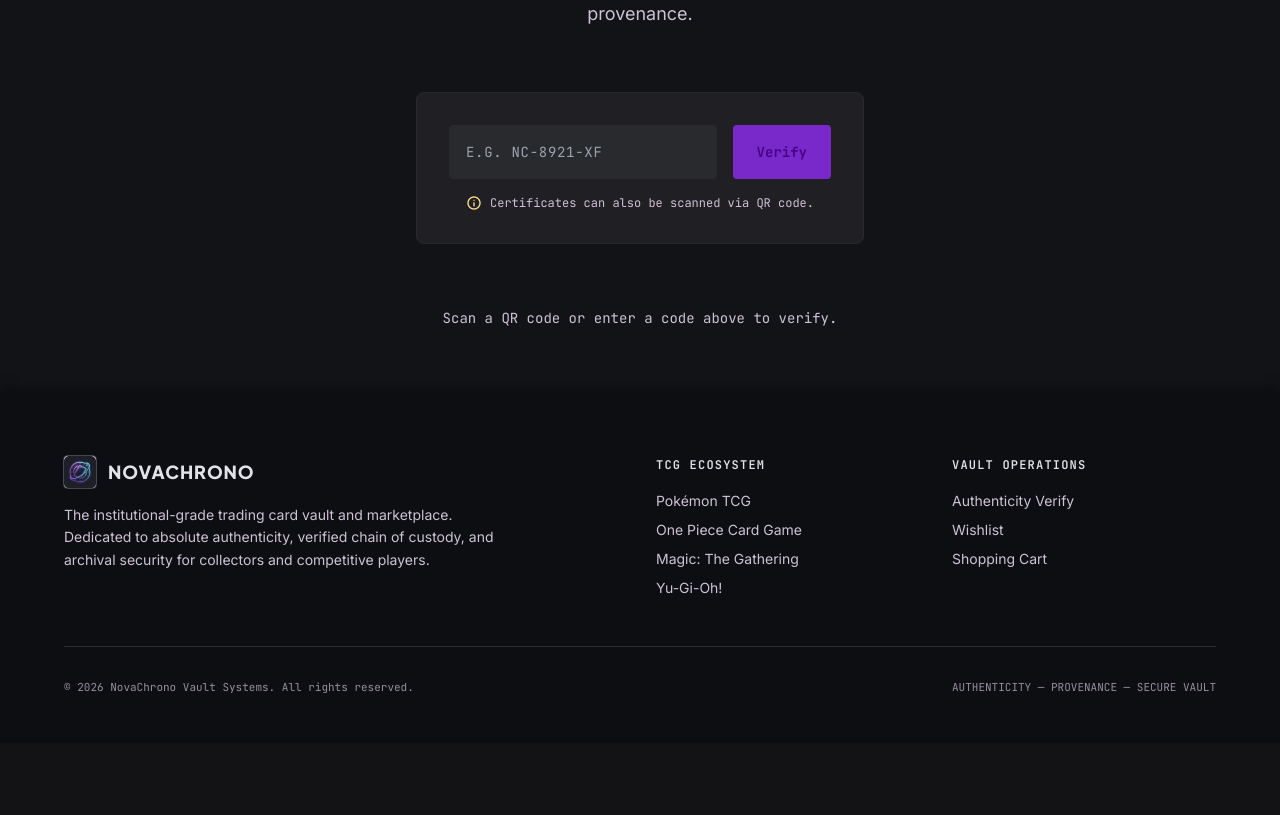
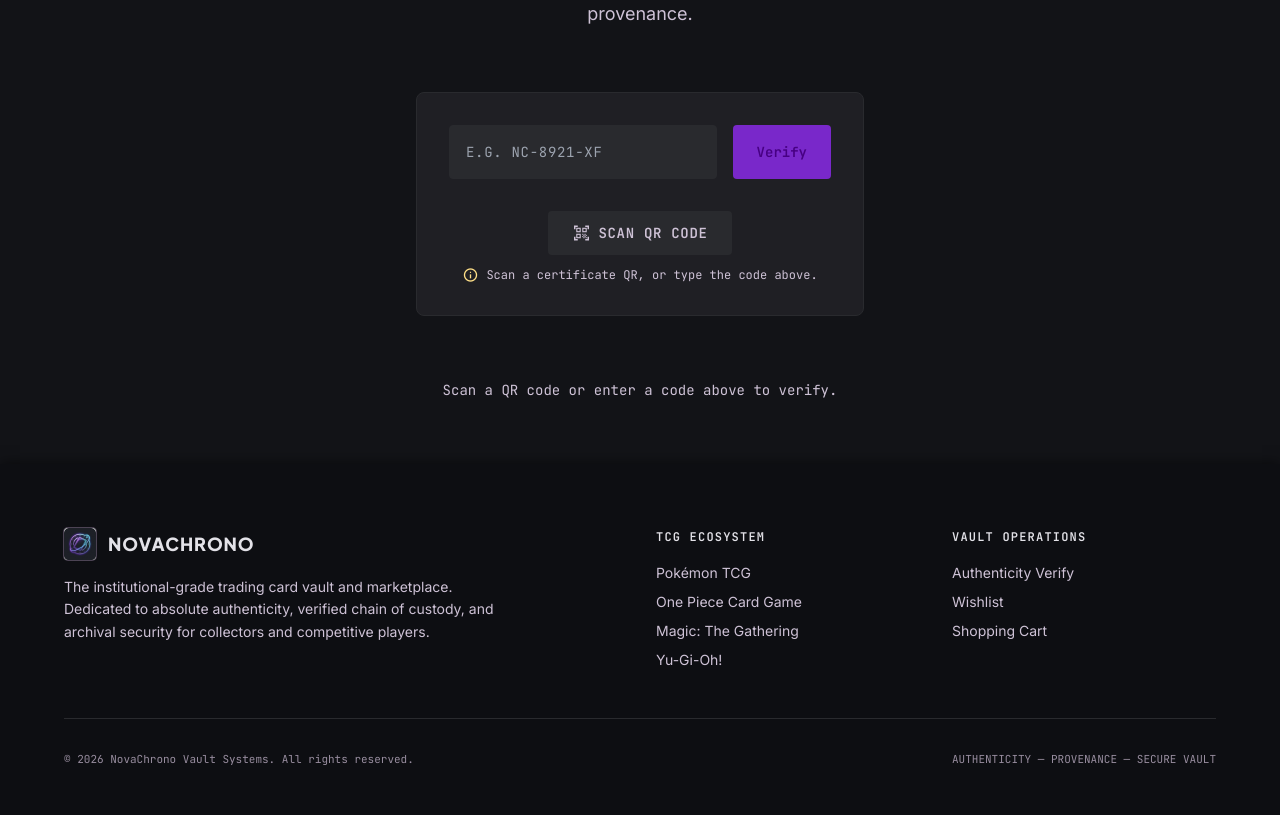
Before and after one commit to aly-osha/NovaChrono, a Django app: page /certify/verify/ in a window 1280 px wide. Shown: the part 314-1129 px from the top of the page. Before the commit the page ends 1007 px from the top, so only its background shows below. Run offline with Django 5.2, Linux system fonts and the light colour scheme; some libraries are stand-ins or nearby versions.

Commit message:
feat(certificates): add QR generation and camera scanning (FR-56)
FR-56 was listed as implemented but was not: verify.html claimed certificates could be scanned while offering no scanner.

No schema change and no new dependency. The QR encodes a verification URL that already existed, computed on demand in certificates/qr.py rather than stored, so an existing certificate keeps working if the domain changes. Rendering uses a CDN JS library, so requirements.txt stays Django-only.

Also fixes a pre-existing bug: certificate_number is UNIQUE per schema section 18 but defaulted to an empty string, and SQLite treats two blank strings as duplicates. Only the first certificate in the database could ever be created; every later issue raised IntegrityError. Generation now happens before insert and the one bad row was backfilled.

```diff
--- a/certificates/models.py
+++ b/certificates/models.py
@@ -55,6 +55,12 @@ class AuthenticityCertificate(models.Model):
         if not self.issue_date:
             from django.utils import timezone
             self.issue_date = timezone.now().date()
+        # certificate_number is UNIQUE in the schema, so it must be populated
+        # on every insert. It is derived from verification_code, which the
+        # view sets before saving. The guard below keeps the column unique
+        # even when verification_code is assigned after construction.
+        if not self.certificate_number and self.verification_code:
+            self.certificate_number = f"NC-{self.verification_code}"
         # Keep the schema's status column and the legacy is_active flag in sync.
         if self.status == "valid":
             self.is_active = True
--- a/certificates/views.py
+++ b/certificates/views.py
@@ -8,10 +8,17 @@ from django.contrib.auth.decorators import login_required
 from .models import AuthenticityCertificate
 from products.models import Product
 from analytics.models import ActivityLog
+from .qr import attach_qr_urls, verification_url
 
 
 def public_verify(request):
-    """Public certificate verification page."""
+    """Public certificate verification page (FR-54..FR-58).
+
+    Reachable three ways, all landing here:
+      - manual code entry:  /certify/verify/?code=NC-1234
+      - QR scan (FR-56):   the decoded QR URL IS this page with ?code=
+      - printed label:     whatever absolute URL the QR encodes
+    """
     code = request.GET.get("code", "").strip().upper()
     cert = None
     found = False
@@ -25,19 +32,28 @@ def public_verify(request):
         except AuthenticityCertificate.DoesNotExist:
             found = False
 
-    return render(request, "certificates/verify.html", {
+    context = {
         "code": code,
         "cert": cert,
         "found": found,
-    })
+    }
+    if cert:
+        # FR-53: show the certificate's own QR so a buyer can re-verify or
+        # save it. Computed, never stored.
+        attach_qr_urls(request, [cert])
+        context["qr_url"] = cert.qr_url
+    return render(request, "certificates/verify.html", context)
 
 
 @login_required
 def admin_certificate_list(request):
     from django.contrib.auth.decorators import user_passes_test
-    certs = AuthenticityCertificate.objects.select_related(
+    certs = list(AuthenticityCertificate.objects.select_related(
         "product", "issued_by",
-    ).all()
+    ).all())
+    # FR-53: attach a computed QR URL per certificate for the admin to
+    # print / download. No schema change, nothing persisted.
+    attach_qr_urls(request, certs)
     return render(request, "certificates/admin_list.html", {"certs": certs})
 
 
--- /dev/null
+++ b/templates/certificates/_qr_scanner.html
@@ -0,0 +1,122 @@
+{% comment %}
+QR scanner — FR-56.
+
+Opens the device camera with html5-qrcode, decodes a NovaChrono
+certificate QR, extracts the `code` query parameter, and submits the
+existing manual-entry form. Nothing new is submitted; the form and its
+backend are unchanged.
+
+Fallbacks, in order:
+  1. no camera / permission denied  -> explain, keep manual entry usable
+  2. https required for getUserMedia on non-localhost hosts -> explain
+  3. decoded text is a bare code   -> used directly
+  4. decoded text is the verify URL -> `code=` pulled out of it
+{% endcomment %}
+
+<div id="nc-scanner" class="mt-space-md">
+  <button type="button" id="nc-scan-btn"
+          class="w-full inline-flex items-center justify-center gap-space-xs px-space-lg py-space-sm rounded-lg bg-surface-container-high text-on-surface-variant font-mono text-sm font-semibold uppercase tracking-wider hover:bg-surface-container hover:text-primary transition-colors">
+    <span class="material-symbols-outlined text-[18px]">qr_code_scanner</span>
+    Scan QR Code
+  </button>
+
+  <p id="nc-scan-hint" class="hidden mt-space-sm text-center text-on-surface-variant font-mono text-[11px]">
+    Point the camera at a NovaChrono certificate QR code.
+  </p>
+
+  <div id="nc-scan-reader" class="hidden mt-space-md mx-auto" style="max-width:320px"></div>
+
+  <p id="nc-scan-error" class="hidden mt-space-sm text-center text-error font-mono text-[11px]"></p>
+</div>
+
+<script src="https://unpkg.com/html5-qrcode@2.3.8/html5-qrcode.min.js"
+        onerror="window.ncScannerLibFailed = true;"></script>
+<script>
+(function () {
+  var btn = document.getElementById('nc-scan-btn');
+  var hint = document.getElementById('nc-scan-hint');
+  var reader = document.getElementById('nc-scan-reader');
+  var error = document.getElementById('nc-scan-error');
+  var scanner = null;
+
+  function fail(msg) {
+    error.textContent = msg;
+    error.classList.remove('hidden');
+  }
+
+  function reset() {
+    error.classList.add('hidden');
+    if (scanner) {
+      try { scanner.stop(); } catch (e) { /* already stopped */ }
+      scanner = null;
+    }
+    reader.innerHTML = '';
+    reader.classList.add('hidden');
+    hint.classList.add('hidden');
+    btn.disabled = false;
+  }
+
+  // A scan may yield the full verify URL or a bare code. Accept both.
+  function codeFromDecoded(text) {
+    if (!text) { return null; }
+    var trimmed = text.trim();
+    var m = trimmed.match(/[?&]code=([^&]+)/i);
+    if (m) { return decodeURIComponent(m[1]); }
+    if (/^https?:\/\//i.test(trimmed)) { return null; }
+    return trimmed;
+  }
+
+  function submit(code) {
+    var input = document.getElementById('code');
+    if (!input) { return; }
+    input.value = code;
+    if (input.form) { input.form.submit(); }
+  }
+
+  if (!btn) { return; }
+
+  btn.addEventListener('click', function () {
+    error.classList.add('hidden');
+
+    if (window.ncScannerLibFailed || !window.Html5Qrcode) {
+      fail('Scanner library unavailable (offline?). Enter the code below.');
+      return;
+    }
+    if (!navigator.mediaDevices || !navigator.mediaDevices.getUserMedia) {
+      fail('This browser cannot access a camera. Enter the code below.');
+      return;
+    }
+    // getUserMedia requires a secure context: https, or localhost.
+    if (window.location.protocol !== 'https:' &&
+        !['localhost', '127.0.0.1', '::1'].includes(window.location.hostname)) {
+      fail('Camera access needs HTTPS. Enter the code below.');
+      return;
+    }
+
+    btn.disabled = true;
+    reader.classList.remove('hidden');
+    hint.classList.remove('hidden');
+
+    scanner = new window.Html5Qrcode('nc-scan-reader');
+
+    scanner.start(
+      { facingMode: 'environment' },
+      { fps: 10, qrbox: { width: 220, height: 220 } },
+      function (decoded) {
+        var code = codeFromDecoded(decoded);
+        if (code) {
+          reset();
+          submit(code);
+        }
+      },
+      function () { /* per-frame misses are normal; stay quiet */ }
+    ).catch(function (e) {
+      reset();
+      var msg = (e && e.name === 'NotAllowedError')
+        ? 'Camera permission denied. Enter the code below.'
+        : 'Could not start the camera. Enter the code below.';
+      fail(msg);
+    });
+  });
+})();
+</script>
--- a/templates/certificates/verify.html
+++ b/templates/certificates/verify.html
@@ -22,9 +22,12 @@
       </button>
     </form>
 
-    <div class="mt-space-md flex items-center justify-center gap-space-xs text-on-surface-variant text-xs font-mono">
-      <span class="material-symbols-outlined text-[16px] text-tertiary-fixed">info</span>
-      <span>Certificates can also be scanned via QR code.</span>
+    <div class="mt-space-md flex flex-col items-center gap-space-sm">
+      {% include "certificates/_qr_scanner.html" %}
+      <div class="flex items-center gap-space-xs text-on-surface-variant text-xs font-mono">
+        <span class="material-symbols-outlined text-[16px] text-tertiary-fixed">info</span>
+        <span>Scan a certificate QR, or type the code above.</span>
+      </div>
     </div>
   </div>
 
@@ -56,14 +59,34 @@
             </div>
           </div>
 
-          {% if cert.qr_code_url %}
-            <div class="mt-space-xl">
-              <a href="{{ cert.qr_code_url }}" target="_blank" class="inline-flex items-center gap-space-xs px-space-md py-space-sm rounded-lg bg-secondary-container/10 text-secondary-fixed-dim font-mono text-sm hover:bg-secondary-container/20 transition-colors">
-                <span class="material-symbols-outlined text-[18px]">qr_code_2</span>
-                View QR Certificate
-              </a>
+          {% comment %}
+FR-53: show the certificate's own QR. The URL is computed server-side
+(certificates/qr.py) — nothing is stored, so this stays correct even if
+the deployment host changes.
+{% endcomment %}
+<div class="mt-space-xl pt-space-lg border-t border-surface-container-high">
+              <div class="flex flex-col md:flex-row gap-space-xl items-center">
+                <div class="shrink-0">
+                  {% include "certificates/_qr_display.html" with qr_url=qr_url qr_id="verify-qr" %}
+                </div>
+                <div class="flex-1 min-w-0">
+                  <div class="flex items-center gap-space-xs mb-space-sm">
+                    <span class="material-symbols-outlined text-secondary-fixed-dim text-lg">qr_code_2</span>
+                    <span class="font-display text-base font-bold text-on-surface">Scan to re-verify</span>
+                  </div>
+                  <p class="text-on-surface-variant text-sm font-mono leading-relaxed">
+                    This code resolves to the public verification page for
+                    <strong class="text-on-surface">{{ cert.verification_code }}</strong>.
+                    Print it on the product label, or let the buyer scan it
+                    from their phone camera.
+                  </p>
+                  <p class="mt-space-md text-outline font-mono text-[11px]">
+                    Certificate {{ cert.certificate_number|default:"—" }}
+                    &middot; issued {{ cert.issue_date|date:"M d, Y"|default:cert.issued_at|date:"M d, Y" }}
+                  </p>
+                </div>
+              </div>
             </div>
-          {% endif %}
 
           <div class="mt-space-xl pt-space-lg border-t border-surface-container-high text-xs text-on-surface-variant font-mono">
             This certificate is registered in the NovaChrono immutable provenance ledger.
```
Also changed, not shown: certificates/qr.py (added, +52 -0 lines), templates/certificates/_qr_display.html (added, +87 -0 lines), templates/certificates/admin_list.html (+15 -1 lines).
